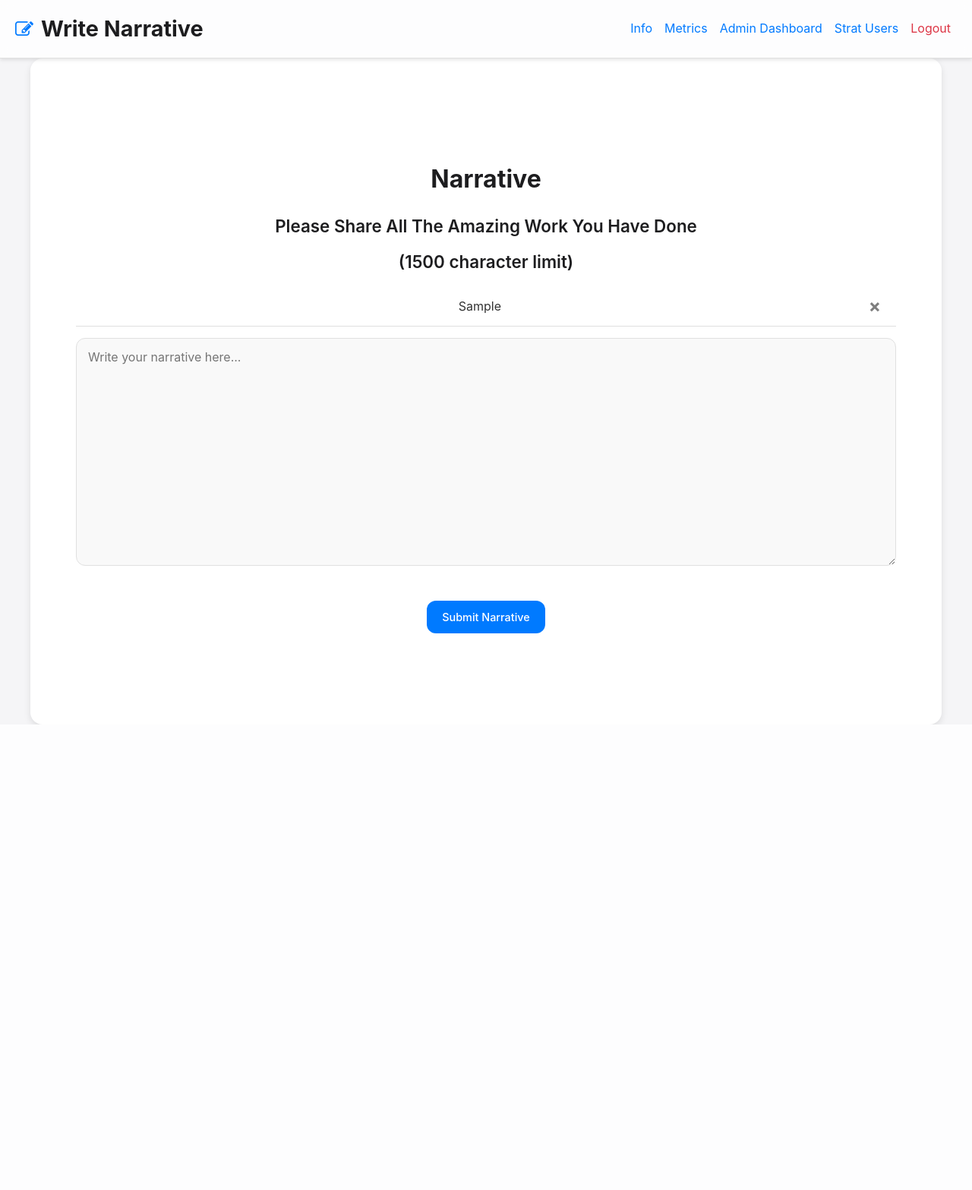
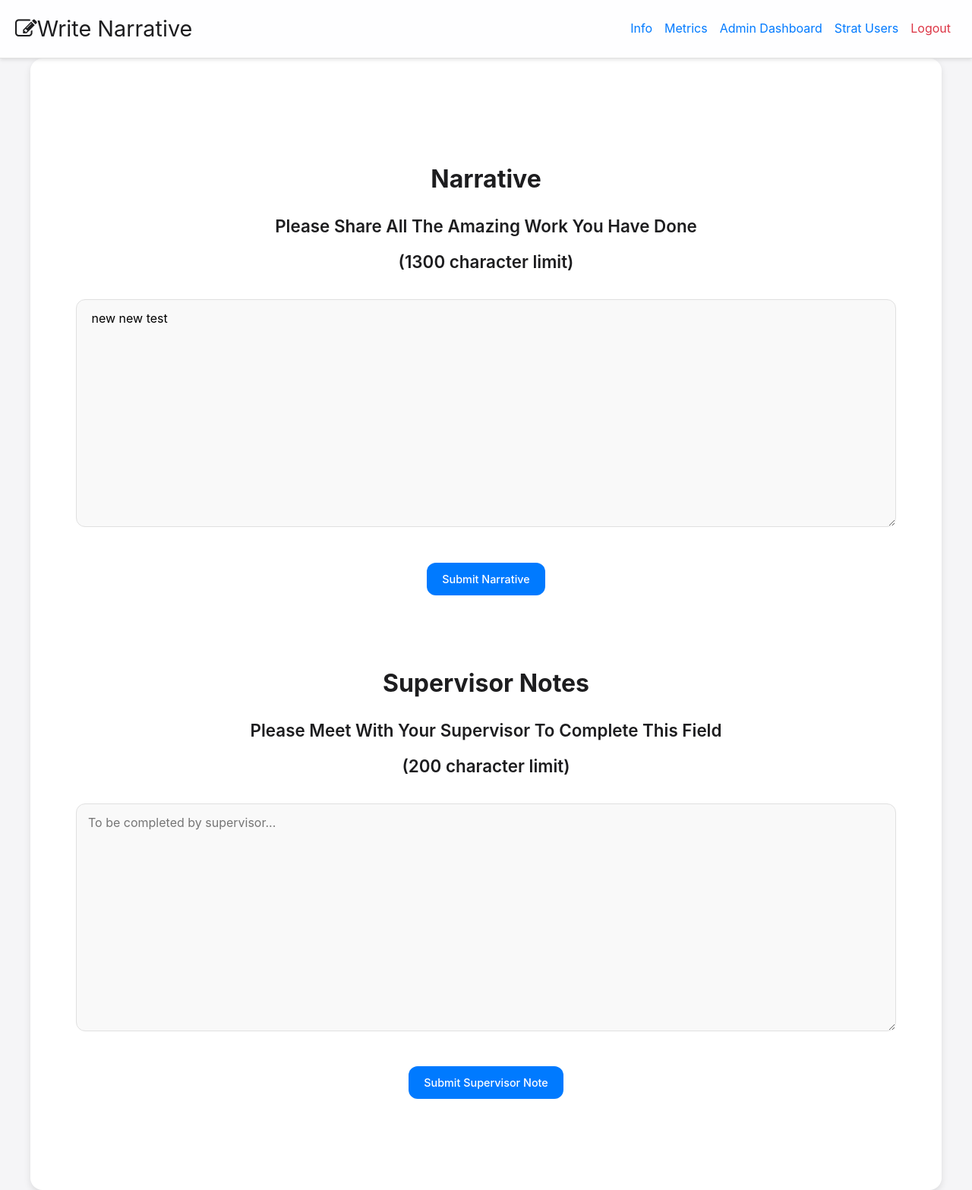
Before and after one commit to jakemil/cw-stratification, a Flask app: page / in a window 1280 px wide. Shown: the whole page at 76% size. Before the commit the page ends 954 px from the top, so only its background shows below. Run offline with Flask 3, Linux system fonts and the light colour scheme; a user stored in the database is signed in; tables that the repository leaves empty hold one stand-in row (values such as "Sample post"); some libraries are stand-ins or nearby versions.

Commit message:
some fixed bugs

```diff
--- a/website/__init__.py
+++ b/website/__init__.py
@@ -1,6 +1,6 @@
 import os
 
-from flask import Flask
+from flask import Flask, redirect, url_for, request, flash
 from flask_sqlalchemy import SQLAlchemy
 from os import path
 from flask_login import LoginManager, current_user
@@ -11,7 +11,7 @@ DB_NAME = "database.db"
 def create_app():
     app = Flask(__name__)
     app.config['SECRET_KEY'] = 'd5f8@!2XkN9vQzL1j7z#Tp8mH3bR5Yw6'
-    DATABASE_URL = os.getenv('DATABASE_URL')
+    DATABASE_URL = os.getenv('DATABASE_URL', f"sqlite:///{DB_NAME}")
     if DATABASE_URL.startswith("postgres://"):
         DATABASE_URL = DATABASE_URL.replace("postgres://", "postgresql://", 1)
     app.config['SQLALCHEMY_DATABASE_URI'] = DATABASE_URL
@@ -42,6 +42,24 @@ def create_app():
     def load_user(id):
         return User.query.get(int(id))
 
+    @app.before_request
+    def require_info_submission():
+        from flask import current_app, redirect, url_for
+        from flask_login import current_user
+        from website.models import Info
+
+        # Only apply this restriction if the user is logged in
+        if current_user.is_authenticated:
+            # Check if the current user has submitted the required information
+            with current_app.app_context():
+                user_info = Info.query.filter_by(user_id=current_user.id).first()
+
+            # If no information is submitted and the user is not already on the /info or static assets
+            if not user_info and request.endpoint != 'views.info' and not request.endpoint.startswith('static'):
+                flash('You must input your information first', category='error')
+                # Redirect user to the /info page
+                return redirect(url_for('views.info'))
+
     @app.context_processor
     def inject_info():
         if current_user.is_authenticated:
--- a/website/models.py
+++ b/website/models.py
@@ -10,6 +10,12 @@ class Feedback(db.Model):
     user_id = db.Column(db.Integer, db.ForeignKey('user.id'))
 
 class Note(db.Model):
+    id = db.Column(db.Integer, primary_key=True)
+    data = db.Column(db.String(1500))
+    date = db.Column(db.DateTime(timezone=True), default=func.now())
+    user_id = db.Column(db.Integer, db.ForeignKey('user.id'))
+
+class Supervisor_Notes(db.Model):
     id = db.Column(db.Integer, primary_key=True)
     data = db.Column(db.String(1500))
     date = db.Column(db.DateTime(timezone=True), default=func.now())
--- a/website/static/css/styles.css
+++ b/website/static/css/styles.css
@@ -5,7 +5,14 @@
   box-sizing: border-box;
 }
 
-/* Body Styling */
+/* General Reset */
+* {
+  margin: 0;
+  padding: 0;
+  box-sizing: border-box;
+}
+
+/* Responsive Body Styling */
 body {
   font-family: -apple-system, BlinkMacSystemFont, "Segoe UI", "Helvetica Neue", Arial, sans-serif;
   font-size: 16px;
@@ -16,40 +23,93 @@ body {
   padding: 0;
 }
 
-/* Navbar */
+/* General Navbar Styling */
 .navbar {
-  background-color: rgba(255, 255, 255, 0.8); /* Semi-transparent white background */
-  backdrop-filter: blur(8px); /* Blur for depth */
-  border-bottom: 1px solid #e0e0e0; /* Subtle border */
+  display: flex; /* Flex layout */
+  justify-content: space-between; /* Space between items */
+  align-items: center; /* Align vertically */
+  flex-wrap: wrap; /* Allow wrapping for smaller screens */
+  background-color: rgba(255, 255, 255, 0.95); /* White with slight transparency */
   padding: 10px 20px;
-  box-shadow: 0 2px 5px rgba(0, 0, 0, 0.1); /* Small shadow for depth */
+  position: relative; /* Relative for position of dropdown */
+  border-bottom: 1px solid #e0e0e0; /* Light bottom border */
+  box-shadow: 0 2px 5px rgba(0, 0, 0, 0.1); /* Subtle shadow */
+  z-index: 100; /* Ensure it's above other elements */
 }
 
-.navbar .navbar-brand {
+.navbar-brand {
   font-size: 1.8rem;
-  font-weight: bold;
-  color: #1d1d1f; /* Apple's signature dark grey for titles */
+  color: #1d1d1f; /* Bold title text */
   display: flex;
-  align-items: center;
+  align-items: center; /* Center brand vertically */
 }
 
-.navbar .navbar-brand i {
-  color: #007aff; /* Apple-like blue for small accents */
-  font-size: 1.5rem;
-  margin-right: 10px;
+.navbar .nav-menu {
+  display: flex; /* Horizontal layout for items */
+  gap: 15px; /* Space between nav items */
 }
 
 .navbar .nav-item .nav-link {
-  color: #1d1d1f;
+  text-decoration: none; /* Remove link underlines */
   font-size: 1rem;
-  font-weight: 500;
-  margin: 0 15px;
-  text-decoration: none;
+  color: #1d1d1f; /* Dark text for links */
   transition: color 0.3s ease-in-out;
 }
 
 .navbar .nav-item .nav-link:hover {
-  color: #007aff; /* Subtle hover effect */
+  color: #007aff; /* Blue hover effect */
+}
+
+/* Three Dots Button for Mobile */
+.more-options {
+  display: none; /* Initially hidden on large screens */
+  color: #000000; /* Black dots for visibility */
+  background: none; /* Transparent background */
+  border: none; /* Remove border */
+  font-size: 24px; /* Large font for dots */
+  cursor: pointer;
+}
+
+/* Dropdown Styling */
+.more-dropdown {
+  display: none; /* Hidden by default */
+  position: absolute; /* Positioned relative to navbar */
+  top: 60px; /* Dropdown appears below the navbar */
+  right: 10px; /* Align to the right side */
+  background-color: #ffffff; /* White background for dropdown */
+  border: 1px solid #000000; /* Black border for visibility */
+  border-radius: 8px; /* Rounded corners */
+  box-shadow: 0 4px 10px rgba(0, 0, 0, 0.1); /* Subtle shadow */
+  z-index: 1000; /* Ensure it appears on top */
+  width: 200px; /* Fixed width for dropdown */
+}
+
+.more-dropdown a {
+  display: block; /* Stack dropdown items */
+  padding: 10px 15px; /* Padding for links */
+  color: #000000; /* Black text for dropdown links */
+  text-decoration: none; /* Remove underlines */
+  transition: background-color 0.2s ease;
+}
+
+.more-dropdown a:hover {
+  background-color: #f0f0f5; /* Light grey hover */
+}
+
+/* Showing the Dropdown when 'open' class is active */
+.more-options.open + .more-dropdown {
+  display: block; /* Show dropdown when toggled */
+}
+
+/* Responsive Design for Mobile */
+@media (max-width: 768px) {
+  .nav-menu {
+    display: none; /* Hide full menu on small screens */
+  }
+
+  .more-options {
+    display: block; /* Show the three dots button */
+  }
 }
 
 /* Alerts */
@@ -155,10 +215,10 @@ table {
   overflow: hidden;
 }
 
-table th, table td {
-  padding: 15px 20px;
-  border-bottom: 1px solid #e0e0e0;
-  text-align: left;
+table th {
+  background-color: #f9f9f9; /* Light grey background */
+  font-weight: 600;
+  color: #000000; /* Explicitly set text color to black */
 }
 
 table th {
--- a/website/templates/home.html
+++ b/website/templates/home.html
@@ -6,18 +6,7 @@
 <div class="container text-center">
   <h1>Narrative</h1>
   <h3>Please Share All The Amazing Work You Have Done</h3>
-  <h4>(1500 character limit)</h4>
-
-  <ul class="list-group list-group-flush" id="notes">
-    {% for note in user.notes %}
-    <li class="list-group-item">
-      {{ note.data }}
-      <button type="button" class="close" onClick="deleteNote({{ note.id }})">
-        <span aria-hidden="true">&times;</span>
-      </button>
-    </li>
-    {% endfor %}
-  </ul>
+  <h4>(1300 character limit)</h4>
 
   <form method="POST">
     <textarea
@@ -26,10 +15,29 @@
       rows="10"
       placeholder="Write your narrative here..."
       style="width: 100%; height: 300px;"
-    ></textarea>
+    >{% if user.notes|length > 0 %}{{ user.notes[0].data }}{% endif %}</textarea>
     <div class="text-center mt-4">
       <button type="submit">Submit Narrative</button>
     </div>
   </form>
+  <br>
+  <br>
+  <br>
+  <h1>Supervisor Notes</h1>
+  <h3>Please Meet With Your Supervisor To Complete This Field</h3>
+  <h4>(200 character limit)</h4>
+
+  <form method="POST">
+    <textarea
+      name="supervisor_notes"
+      id="supervisor_notes"
+      rows="2"
+      placeholder="To be completed by supervisor..."
+      style="width: 100%; height: 300px;"
+    >{% if user.supervisor_notes|length > 0 %}{{ user.supervisor_notes[0].data }}{% endif %}</textarea>
+    <div class="text-center mt-4">
+      <button type="submit">Submit Supervisor Note</button>
+    </div>
+  </form>
 </div>
 {% endblock %}
--- a/website/templates/metrics.html
+++ b/website/templates/metrics.html
@@ -22,7 +22,6 @@
     <meta charset="UTF-8">
     <meta name="viewport" content="width=device-width, initial-scale=1.0">
     <title>User Feedback</title>
-    <link rel="stylesheet" href="https://cdnjs.cloudflare.com/ajax/libs/bootstrap/5.3.0/css/bootstrap.min.css">
     <script>
         let currentIndex = 0;
         const feedbacks = {{ feedbacks|tojson }};
--- a/website/views.py
+++ b/website/views.py
@@ -17,18 +17,22 @@ def home():
         note = request.form.get('note')  # Gets the note from the HTML
 
         # Check if the user already has a note
-        existing_note = Note.query.filter_by(user_id=current_user.id).first()
-        if existing_note:
-            flash('You already have a narrative! Please edit your existing narrative instead.', category='error')
+        existing_notes = Note.query.filter_by(user_id=current_user.id).all()
+        if existing_notes:
+            # Call the delete_note logic
+            for existing_note in existing_notes:
+                db.session.delete(existing_note)
+            db.session.commit()
+            flash('Previous narrative deleted. Submitting updated narrative.', category='success')
         elif len(note) < 1:
             flash('Narrative is too short!', category='error')
-        elif len(note) > 1500:
+        elif len(note) > 1300:
             flash('Narrative is too long! (>=1500)', category='error')
         else:
-            new_note = Note(data=note, user_id=current_user.id)  # Provide the schema for the note
-            db.session.add(new_note)  # Add the note to the database
-            db.session.commit()
             flash('Narrative submitted!', category='success')
+        new_note = Note(data=note, user_id=current_user.id)  # Provide the schema for the note
+        db.session.add(new_note)  # Add the note to the database
+        db.session.commit()
 
     return render_template("home.html", user=current_user)
 
@@ -36,6 +40,7 @@ def home():
 @views.route('/info', methods=['GET', 'POST'])
 @login_required
 def info():
+
     if request.method == 'POST':
         group = request.form.get('group')  # Gets the cadet group (integer)
         squadron = request.form.get('squadron')  # Gets the cadet squadron (integer)
```
Also changed, not shown: instance/database.db.
